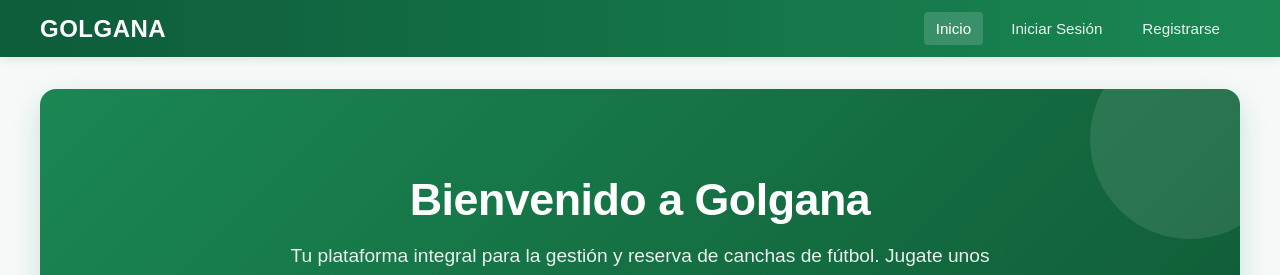
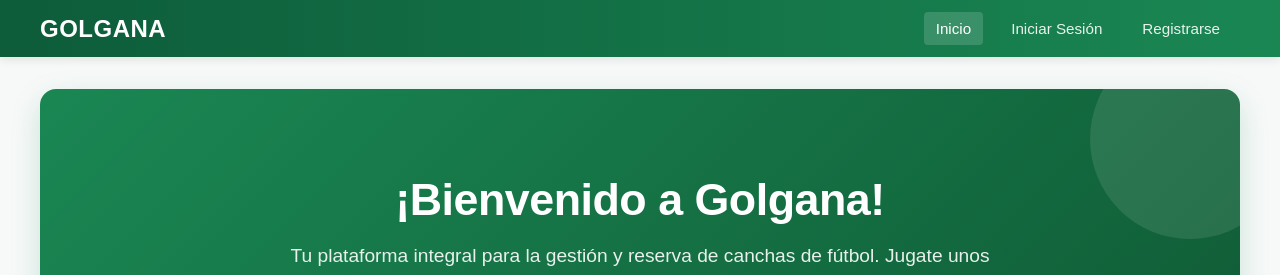
Before and after one commit to Estanislao-Tello/GolGanaEGI, a React (Vite) app in the folder appdemo/frontend/: page / in a window 1280 px wide. Shown: the top 275 px of the page. Built offline with nearby package versions, Linux system fonts and the light colour scheme; no server answers; some icons are missing.

Commit message:
grité el titulo

```diff
--- a/appdemo/frontend/src/pages/Home.jsx
+++ b/appdemo/frontend/src/pages/Home.jsx
@@ -6,7 +6,7 @@ const Home = () => {
   return (
     <div className="home-container">
       <section className="hero-section">
-        <h1>Bienvenido a Golgana</h1>
+        <h1>¡Bienvenido a Golgana!</h1>
         <p>
           Tu plataforma integral para la gestión y reserva de canchas de fútbol.
           Jugate unos fulbachos, comete unos choriz y tomate unas birras.
```
